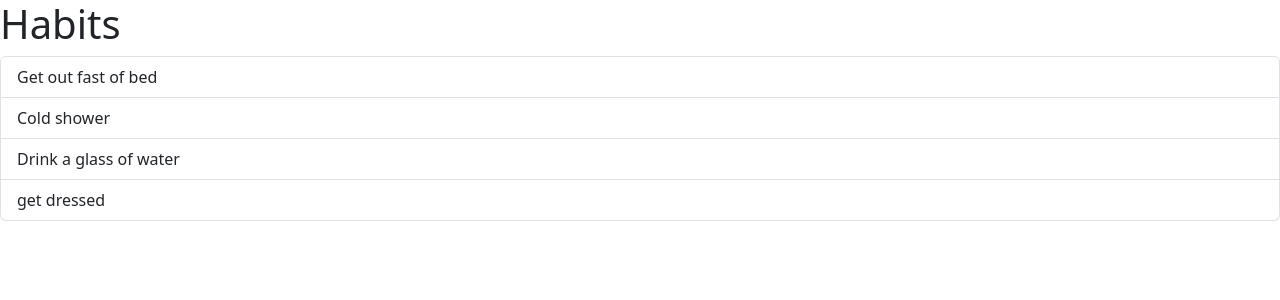
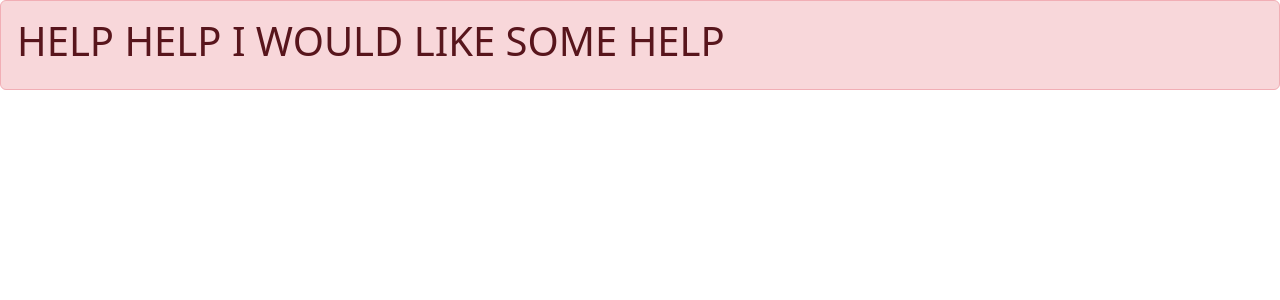
Before and after one commit to FlorentLP/react-app, a React (Vite) app: page / in a window 1280 px wide. Shown: the top 300 px of the page. Built offline with nearby package versions, Linux system fonts and the light colour scheme.

Commit message:
learned children

```diff
--- a/src/App.tsx
+++ b/src/App.tsx
@@ -1,22 +1,11 @@
-import ListGroup from "./components/ListGroup.tsx";
+import Alert from "./components/Alert.tsx";
 
 function App() {
-  const items = [
-    "Get out fast of bed",
-    "Cold shower",
-    "Drink a glass of water",
-    "get dressed",
-  ];
-  const handleSelectItem = (item: string) => {
-    console.log(item);
-  };
   return (
     <div>
-      <ListGroup
-        items={items}
-        heading="Habits"
-        onSelectItem={handleSelectItem}
-      ></ListGroup>
+      <Alert>
+        <h1>HELP HELP I WOULD LIKE SOME HELP</h1>
+      </Alert>
     </div>
   );
 }
--- a/src/components/Alert.tsx
+++ b/src/components/Alert.tsx
@@ -1,4 +1,10 @@
-const Alert = () => {
-  return <div>Alert</div>;
+import { ReactNode } from "react";
+
+interface Props {
+  children: ReactNode;
+}
+
+const Alert = ({ children }: Props) => {
+  return <div className="alert alert-danger">{children}</div>;
 };
 export default Alert;
```
